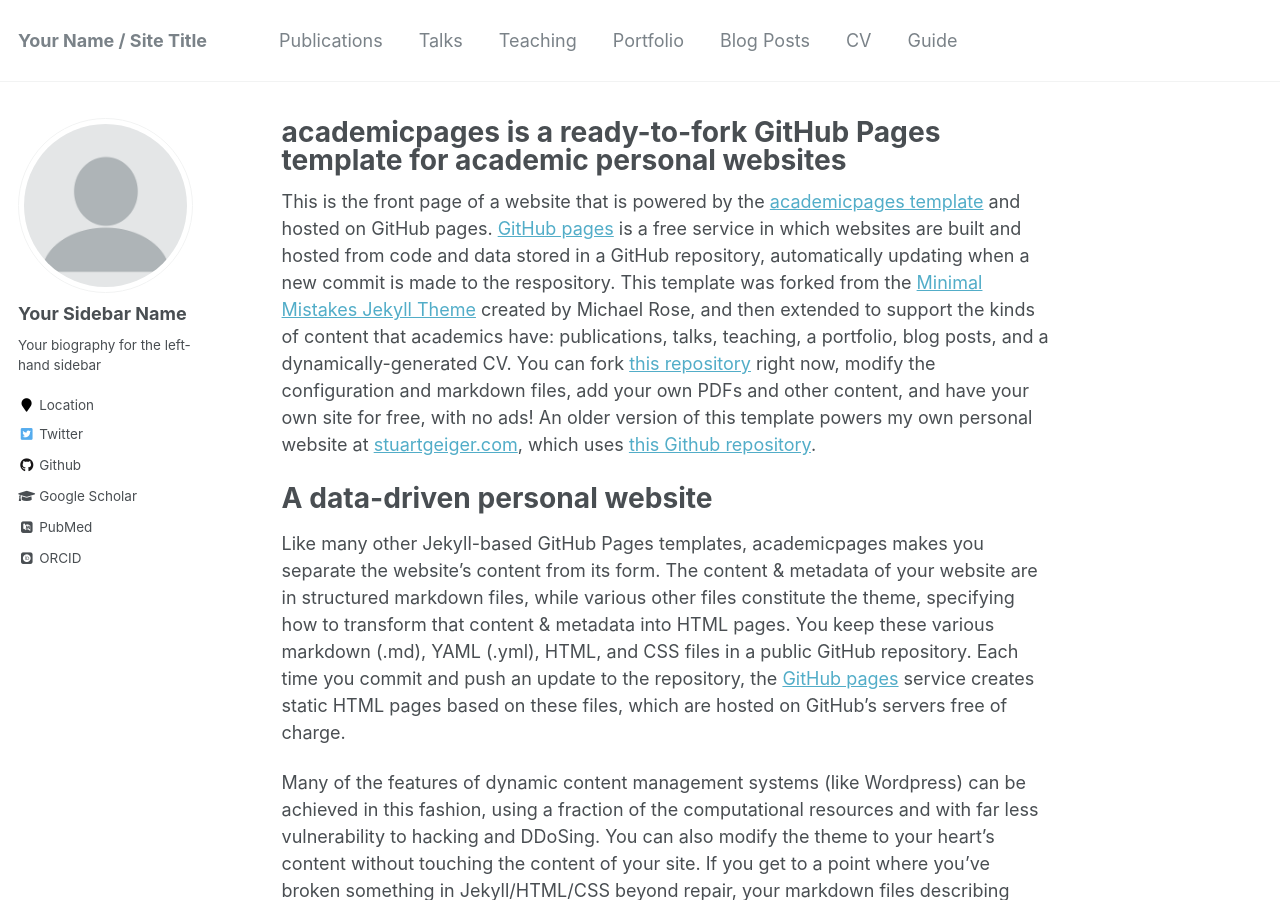
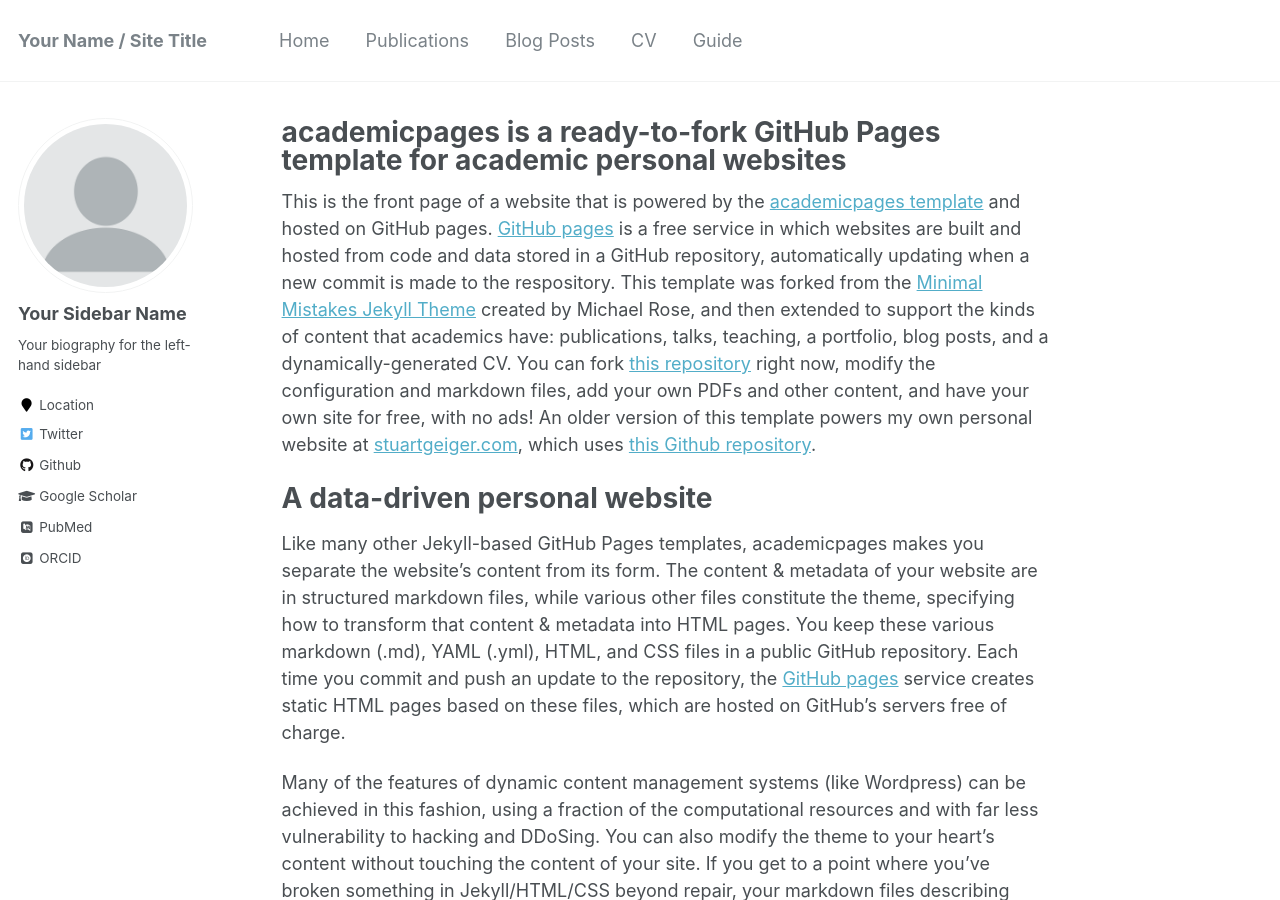
Before and after one commit to BenAbramowitz/BenAbramowitz.github.io, a Jekyll site: the page built from _pages/about.md, in a window 1280 px wide and 900 px high. Built offline with Jekyll 4.4.1, drawn with Linux system fonts in a browser that asks for light colours; some web fonts are replaced; some of the changed lines change nothing that is shown.

Commit message:
Update navigation.yml
Removing teaching and portfolio tabs form navigation bar. Adding Home.

```diff
--- a/_data/navigation.yml
+++ b/_data/navigation.yml
@@ -1,16 +1,19 @@
 # main links links
 main:
+  - title: Home
+    url: /home/
+
   - title: "Publications"
     url: /publications/
 
-  - title: "Talks"
-    url: /talks/
+#  - title: "Talks"
+#    url: /talks/
 
-  - title: "Teaching"
-    url: /teaching/
+#  - title: "Teaching"
+#    url: /teaching/
 
-  - title: "Portfolio"
-    url: /portfolio/
+#  - title: "Portfolio"
+#    url: /portfolio/
 
   - title: "Blog Posts"
     url: /year-archive/
```
